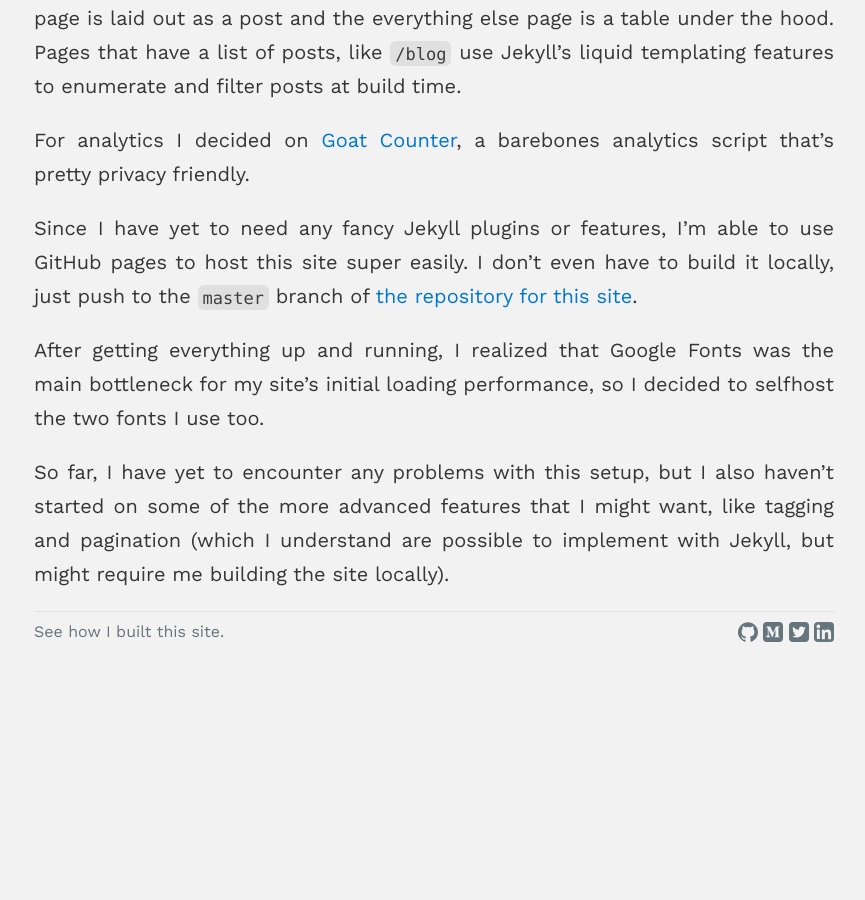
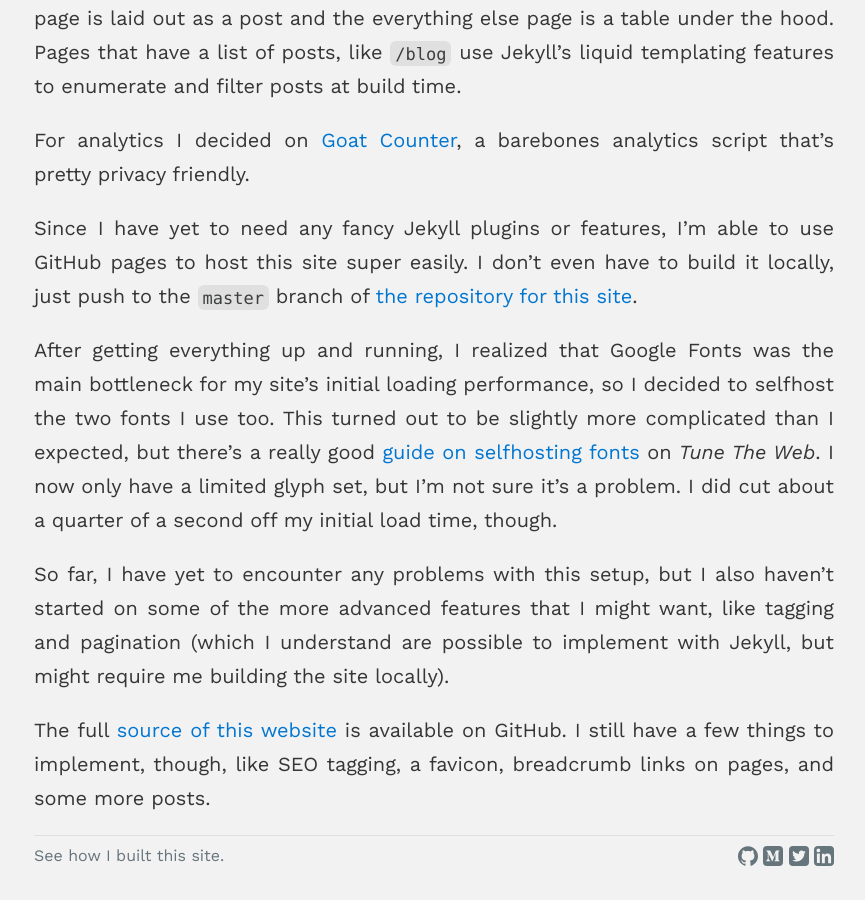
Before and after one commit to ebanisadr/ebanisadr.github.io, a Jekyll site: the page built from _blog/building-this-blog-with-jekyll.md, in a window 1280 px wide and 900 px high, scrolled down 1263 px. Shown: the whole window, without its empty margins (206-1071 px from the left). Built offline with Jekyll 4.4.1, drawn with Linux system fonts in a browser that asks for light colours; before the commit the page ends 1939 px from its top, so only the background shows below that; some of the changed text lies outside the part shown.

Commit message:
Finish the post linked in the footer

```diff
--- a/_blog/building-this-blog-with-jekyll.md
+++ b/_blog/building-this-blog-with-jekyll.md
@@ -56,9 +56,18 @@
 
 After getting everything up and running, I realized that Google Fonts was the
 main bottleneck for my site's initial loading performance, so I decided to
-selfhost the two fonts I use too.
+selfhost the two fonts I use too. This turned out to be slightly more
+complicated than I expected, but there's a really good [guide on selfhosting
+fonts](https://www.tunetheweb.com/blog/should-you-self-host-google-fonts/) on
+_Tune The Web_. I now only have a limited glyph set, but I'm not sure it's a
+problem. I did cut about a quarter of a second off my initial load time, though.
 
 So far, I have yet to encounter any problems with this setup, but I also haven't
 started on some of the more advanced features that I might want, like tagging
 and pagination (which I understand are possible to implement with Jekyll, but
 might require me building the site locally).
+
+The full [source of this
+website](https://github.com/ebanisadr/ebanisadr.github.io) is available on
+GitHub. I still have a few things to implement, though, like SEO tagging, a
+favicon, breadcrumb links on pages, and some more posts.
--- a/_includes/footer.html
+++ b/_includes/footer.html
@@ -1,4 +1,4 @@
 <footer>
-  <a href='https://ericbanisadr.com/blog/writing-my-own-static-site-generator'>See how I built this site.</a>
+  <a href='{{ site.url }}/blog/building-this-blog-with-jekyll'>See how I built this site.</a>
   {% include social-icons.html %}
 </footer>
--- a/_includes/head.html
+++ b/_includes/head.html
@@ -1,7 +1,8 @@
 <meta charset='utf-8'>
 
+<link rel='preload' href='{{ site.url }}/assets/bitter.woff2' as='font' crossorigin>
 <link rel='preload' href='{{ site.url }}/assets/work-sans.woff' as='font' crossorigin>
-<link rel='preload' href='{{ site.url }}/assets/bitter.woff2' as='font' crossorigin>
+<link rel='prefetch' href='{{ site.url }}/assets/work-sans-italic.woff' as='font' crossorigin>
 <link id='stylesheet' rel='stylesheet' href='{{ site.url }}/assets/stylesheet.css' />
 <meta name='viewport' content='width=device-width, initial-scale=1.0' />
 <meta name='msapplication-TileColor' content='#002730' />
```
Also changed, not shown: other parts of _blog/building-this-blog-with-jekyll.md (+1 -1 lines).
